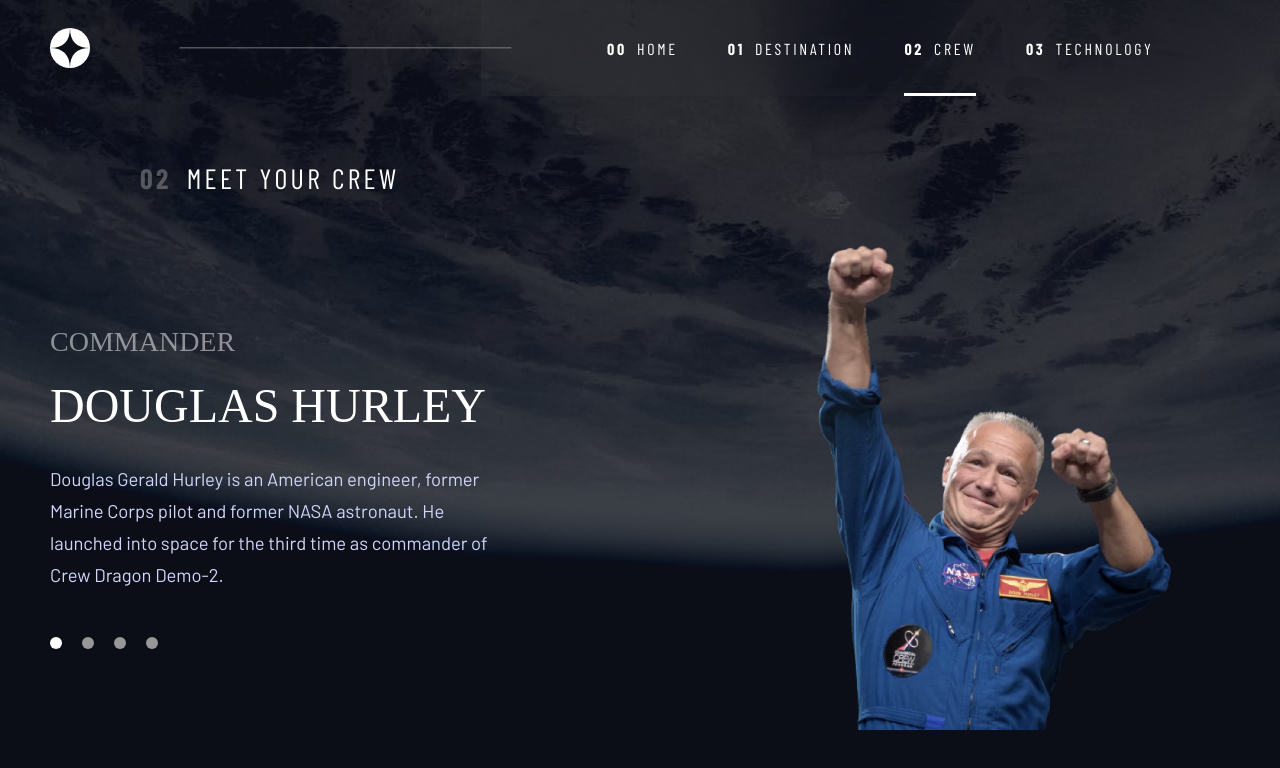
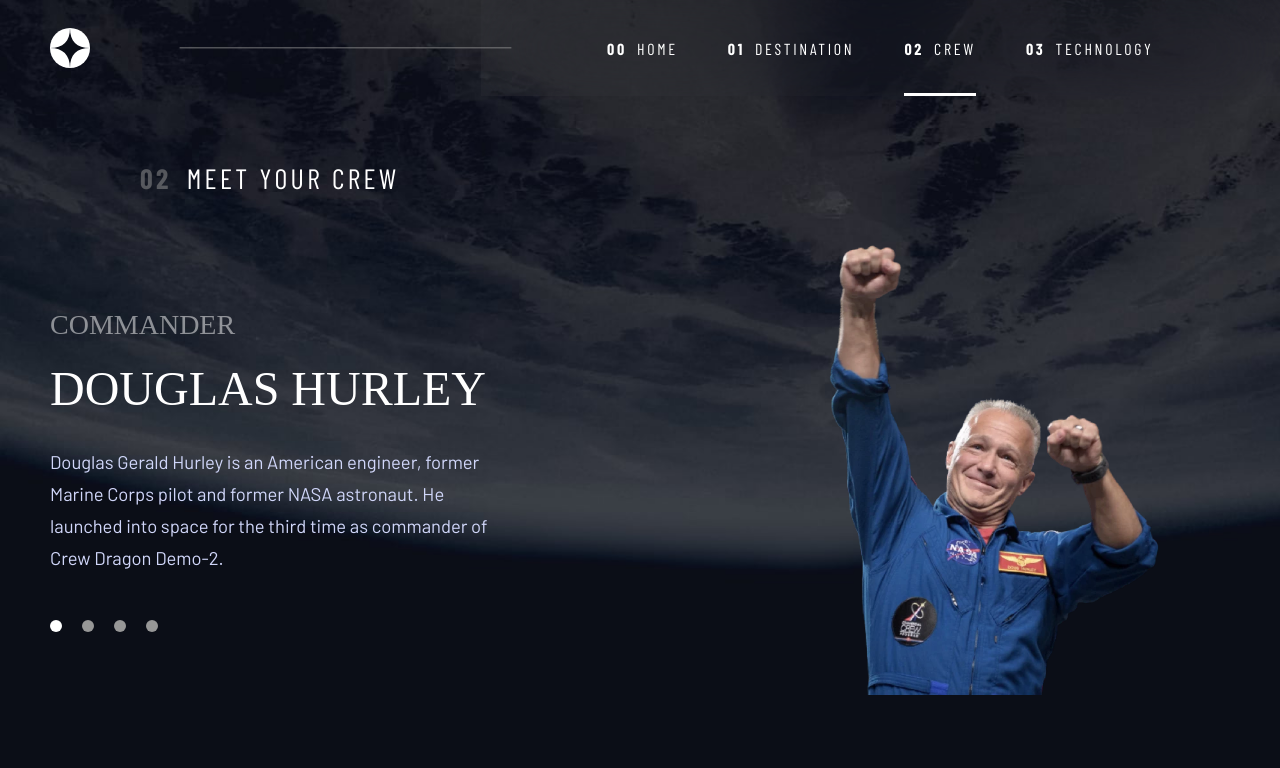
Before and after one commit to AlexDDevv/space-tourism, a React (Vite) app: page /crew in a window 1280 px wide. Shown: the top 768 px of the page. Built offline with nearby package versions, Linux system fonts and the light colour scheme; a web font is replaced by a local one.

Commit message:
On Chrome, img come out of the body

```diff
--- a/src/assets/sass/components/crew/_crew.scss
+++ b/src/assets/sass/components/crew/_crew.scss
@@ -51,7 +51,7 @@
                 }
                 @media screen and (min-width: 1024px) {
                     width: 40%;
-                    max-height: 485px;
+                    max-height: 450px;
                 }
 
                 .crew-img {
```
